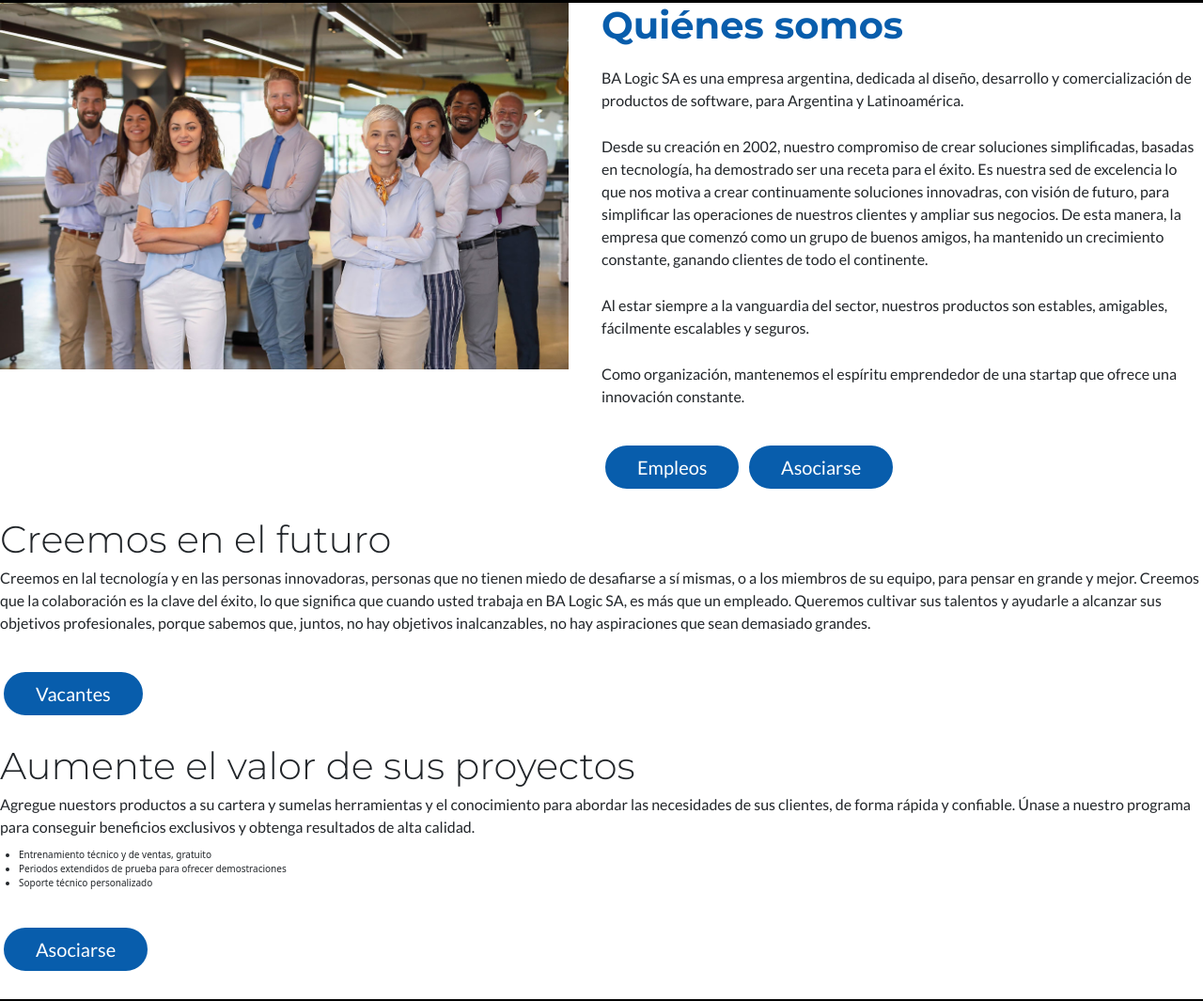
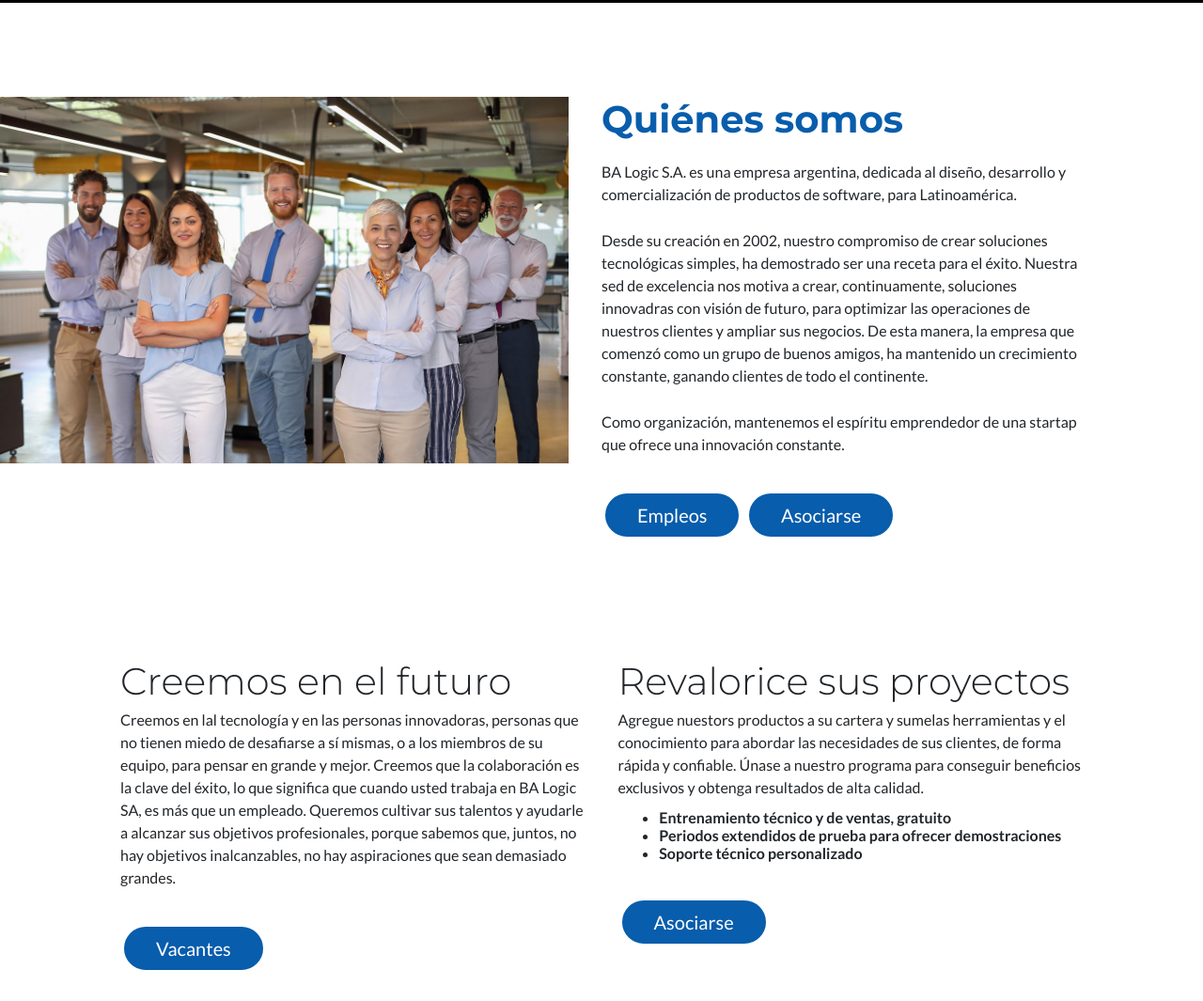
Before and after one commit to NicolasCeraso/coderhouse-final-project, a plain HTML site: page nosotros.html in a window 1280 px wide. Shown: the part 150-1215 px from the top of the page at 94% size. Drawn offline with nearby package versions, Linux system fonts and the light colour scheme.

Commit message:
Actualización de estilos

```diff
--- a/nosotros.html
+++ b/nosotros.html
@@ -74,20 +74,18 @@
         <main>
 <!-- SECCION QUIENES SOMOS -->
             <section>
-                <div class="index-about-us-grid-container">
+                <div class="about-us-grid-container">
                     <div class= "index-about-us-img-item">
                             <img class= "index-about-us-grid-item" src="nosotros/imagenes/grupo-de-personas-en -ambiente-de-trabajo.jpg" alt="Imagen grupal del equipo">
                     </div>
                     <div class="index-about-us-grid-item index-about-us-title-item">
                         <h2 class="index-about-us-section-title">Quiénes somos</h2>
                         <br>
-                        <p>BA Logic SA es una empresa argentina, dedicada al diseño, desarrollo y comercialización de productos de software, para Argentina y Latinoamérica.</p>
+                        <p class="about-us-paragraph">BA Logic S.A. es una empresa argentina, dedicada al diseño, desarrollo y comercialización de productos de software, para Latinoamérica.</p>
                         <br>
-                        <p>Desde su creación en 2002, nuestro compromiso de crear soluciones simplificadas, basadas en tecnología, ha demostrado ser una receta para el éxito. Es nuestra sed de excelencia lo que nos motiva a crear continuamente soluciones innovadras, con visión de futuro, para simplificar las operaciones de nuestros clientes y ampliar sus negocios. De esta manera, la empresa que comenzó como un grupo de buenos amigos, ha mantenido un crecimiento constante, ganando clientes de todo el continente.</p>
+                        <p class="about-us-paragraph">Desde su creación en 2002, nuestro compromiso de crear soluciones tecnológicas simples, ha demostrado ser una receta para el éxito. Nuestra sed de excelencia nos motiva a crear, continuamente, soluciones innovadras con visión de futuro, para optimizar las operaciones de nuestros clientes y ampliar sus negocios. De esta manera, la empresa que comenzó como un grupo de buenos amigos, ha mantenido un crecimiento constante, ganando clientes de todo el continente.</p>
                         <br>
-                        <p>Al estar siempre a la vanguardia del sector, nuestros productos son estables, amigables, fácilmente escalables y seguros.</p>
-                        <br>
-                        <p>Como organización, mantenemos el espíritu emprendedor de una startap que ofrece una innovación constante.</p>
+                        <p class="about-us-paragraph">Como organización, mantenemos el espíritu emprendedor de una startap que ofrece una innovación constante.</p>
                         <div data-aos="flip-down" class="button-in-line ">
                             <a class="button-container blue-button" href="contacto.html">Empleos</a>
                         </div>
@@ -98,7 +96,8 @@
                 </div>
             </section>
 <!-- SECCION TRABAJO CONJUNTO -->
-            <section>
+            <section class="about-us-segment">
+                <div class="two-products-grid-container">
                     <div id="Empleos">
                         <h2>Creemos en el futuro</h2>
                         <p>Creemos en lal tecnología y en las personas innovadoras, personas que no tienen miedo de desafiarse a sí mismas, o a los miembros de su equipo, para pensar en grande y mejor. Creemos que la colaboración es la clave del éxito, lo que significa que cuando usted trabaja en BA Logic SA, es más que un empleado. Queremos cultivar sus talentos y ayudarle a alcanzar sus objetivos profesionales, porque sabemos que, juntos, no hay objetivos inalcanzables, no hay aspiraciones que sean demasiado grandes.</p>
@@ -107,15 +106,16 @@
                         </div>
                     </div>
                     <div id="Asociarse">
-                    <h2>Aumente el valor de sus proyectos</h2>
+                        <h2>Revalorice sus proyectos</h2>
                         <p>Agregue nuestors productos a su cartera y sumelas herramientas y el conocimiento para abordar las necesidades de sus clientes, de forma rápida y confiable. Únase a nuestro programa para conseguir beneficios exclusivos y obtenga resultados de alta calidad.</p>
-                    <ul>
+                        <ul><h3 class="about-us-li">
                             <li>Entrenamiento técnico y de ventas, gratuito</li>
                             <li>Periodos extendidos de prueba para ofrecer demostraciones</li>
                             <li>Soporte técnico personalizado</li>
-                    </ul>
+                        </h3></ul>
                         <div data-aos="flip-down" class="button-in-line ">
                             <a class="button-container blue-button" href="contacto.html">Asociarse</a>
+                        </div>
                     </div>
                 </div>
             </section>
--- a/style.css
+++ b/style.css
@@ -300,6 +300,7 @@
 
 .index-about-us-grid-item {
     width: 100%;
+    height: auto;
 }
 
 .index-about-us-img-item {
@@ -522,12 +523,43 @@
     text-align: left;
 }
 
-/* NOSOTROS SECCION INICIO */
+/* DESKTOP - NOSOTROS - SECCION INICIO */
+
+.about-us-grid-container {
+    width: 100%;
+    margin-top: 100px;
+    display: grid;
+    grid-template-columns: 1fr 1fr 1fr 1fr 1fr 1fr;
+    grid-template-rows: 1fr;
+    row-gap: 0px;
+    column-gap: 35px;
+}
 
 .about-us-img-item {
     grid-column-start: 1;
     grid-column-end: 4;
 }
+
+.about-us-paragraph {
+    padding-right: 20%;
+}
+
+/* DESKTOP - NOSOTROS - TRABAJO CONJUNTO */
+
+.about-us-segment {
+    padding-left: 10%;
+    padding-right: 10%;
+    padding-top: 100px;
+    padding-bottom: 100px;
+}
+
+.about-us-li {
+    font-size: 12pt;
+    font-weight: 600;
+    padding-left: 5%;
+}
+
+
 
 /* NOSOTROS SECCION TRABAJO CONJUNTO */
 /* CLIENTES SECCION INICIO */
@@ -856,6 +888,16 @@
         text-align: center;
     }
 
+/* MOBILE - NOSOTROS - SECCION INICIO */
+
+    .about-us-grid-container {
+        width: 100%;
+        display: grid;
+        grid-template-columns: 1fr;
+        grid-template-rows:  1fr;
+        text-align: center;
+    }
+
 /* MOBILE - SECCION PIE */
 
     .footer {
@@ -1160,4 +1202,16 @@
         color: #ffffff;
         }
 
+/* TABLET - NOSOTROS - SECCION INICIO */
+
+    .index-about-us-grid-container {
+        width: 100%;
+        display: grid;
+        grid-template-columns: 1fr;
+        grid-template-rows: 1fr;
+        row-gap: 0px;
+        column-gap: 35px;
+        text-align: center;
     }
+
+}
```
Also changed, not shown: productos.html (+0 -1 lines). Lines whose indentation alone changed are shown as unchanged.
